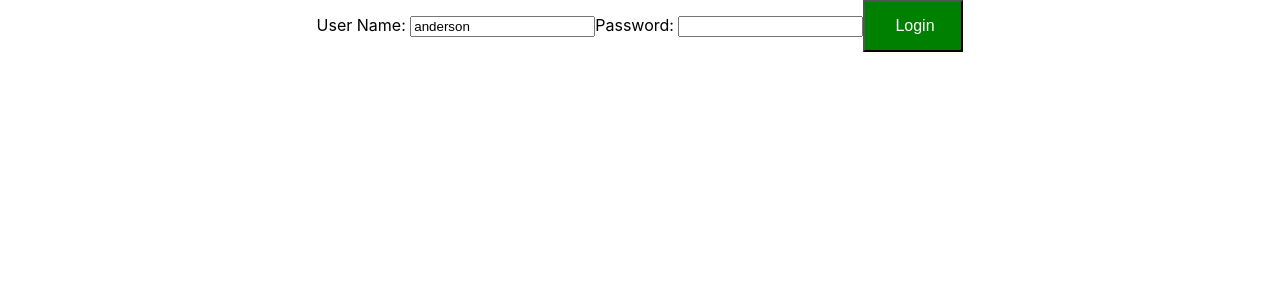
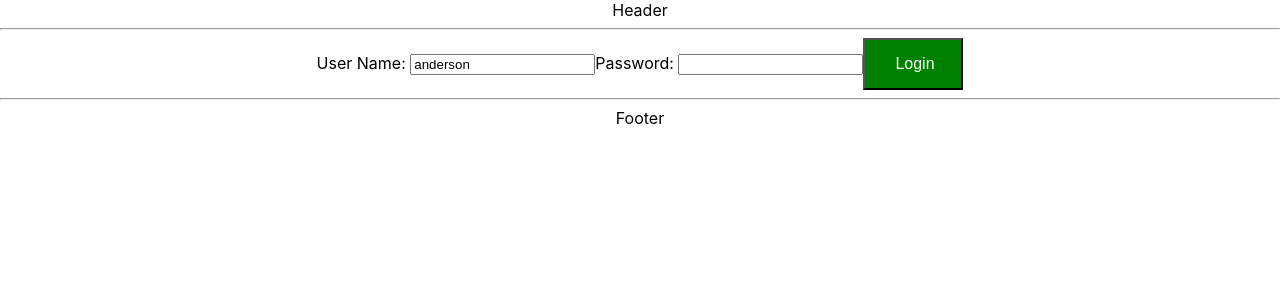
Before and after one commit to andersonbtt/react-counter-example, a React (Create React App) app: page / in a window 1280 px wide. Shown: the top 300 px of the page. Built offline with nearby package versions, Linux system fonts and the light colour scheme.

Commit message:
Added sketch todo component

```diff
--- a/src/components/todo/TodoApp.jsx
+++ b/src/components/todo/TodoApp.jsx
@@ -9,6 +9,7 @@ class TodoApp extends Component{
             <div className="todoApp">
                 <Router>
                         <>
+                            <HeaderComponent/>
                             <Switch>
                                 <Route path="/" exact component={LoginComponent} />
                                 <Route path="/login" component={LoginComponent} />
@@ -16,12 +17,45 @@ class TodoApp extends Component{
                                 <Route path="/todos" component={ListTodosComponent} />
                                 <Route component={ErrorComponent} />
                             </Switch>
+                            <FooterComponent/>
                         </>
                 </Router>
             </div>
         )
     }
 
+}
+
+class HeaderComponent extends Component{
+    constructor(props){
+        super(props)
+        this.state = {
+
+        }
+    }
+    render(){
+        return (
+            <div>
+                Header <hr/>
+            </div>
+        )
+    }
+}
+
+class FooterComponent extends Component{
+    constructor(props){
+        super(props)
+        this.state = {
+
+        }
+    }
+    render(){
+        return (
+            <div>
+                <hr/> Footer
+            </div>
+        )
+    }
 }
 
 class WelcomeComponent extends Component{
```
